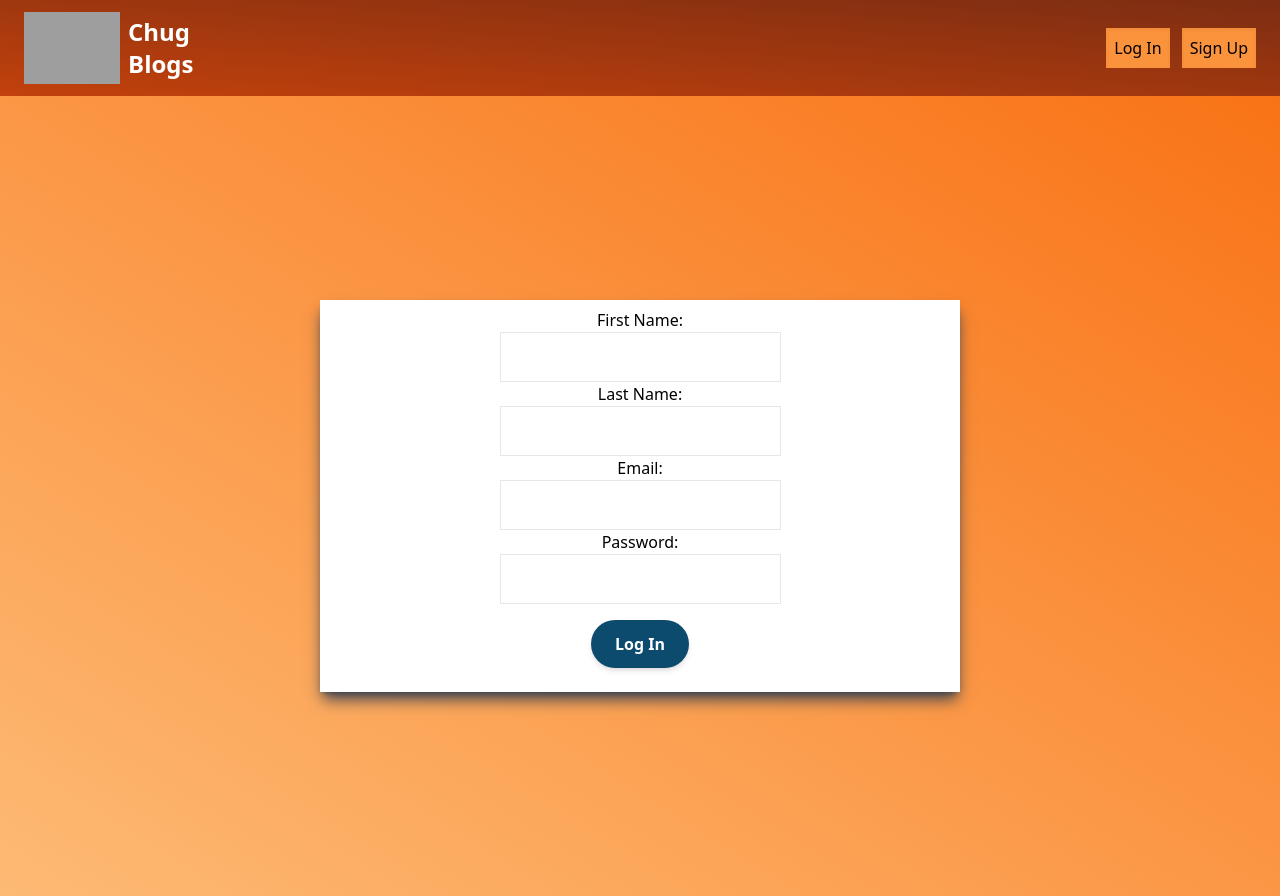
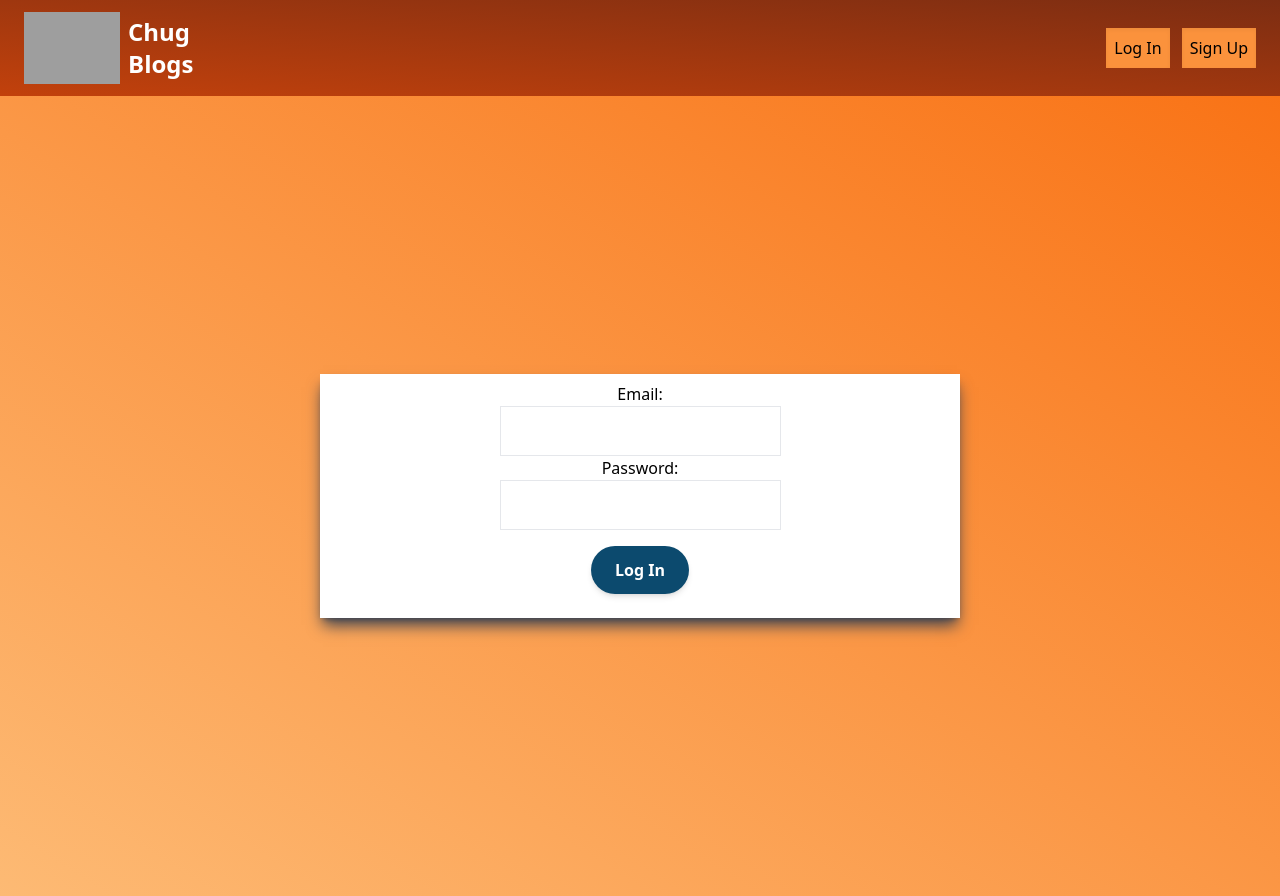
Before and after one commit to codenamerey/chug-blogs-client, a Next.js app: page /login in a window 1280 px wide. Built offline with nearby package versions, Linux system fonts and the light colour scheme; no server answers; grey boxes are pictures that could not be loaded.

Commit message:
Remove unnecessary login inputs

```diff
--- a/src/pages/login.js
+++ b/src/pages/login.js
@@ -37,11 +37,6 @@ const login = ({ UserContext }) => {
   return (
     <main className="flex flex-col justify-center items-center grow">
         <Form submitFunction={handleFormSubmit}>
-            <label htmlFor="first_name">First Name: </label>
-            <input type="text" id="first_name" name="first_name" />
-
-            <label htmlFor="last_name">Last Name: </label>
-            <input type="text" id="last_name" name="last_name" />
 
             <label htmlFor="email">Email: </label>
             <input type="text" id="email" name="email_address" />
```
